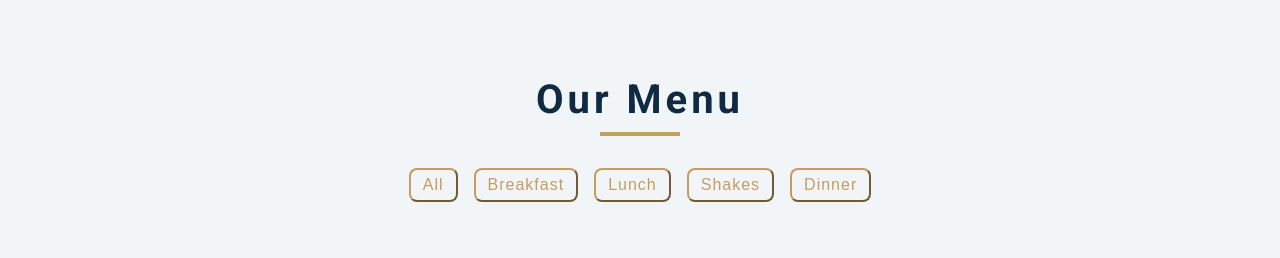
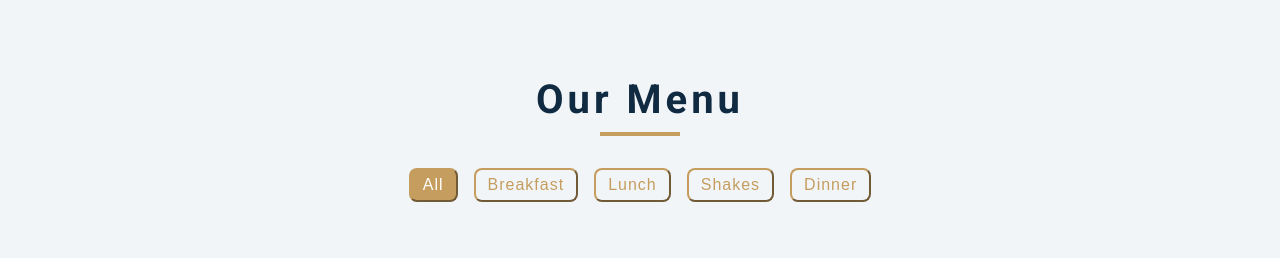
Before and after one commit to FFEDSerj/filteredMenuProject, a plain HTML site: page index.html in a window 1280 px wide. Both pictures are taken after a click on the button "All". Shown: the top 258 px of the page. Drawn offline with nearby package versions, Linux system fonts and the light colour scheme.

Commit message:
good night

```diff
--- a/app.js
+++ b/app.js
@@ -3,9 +3,9 @@ import menu from './menu.js'
 const Jay = 'Hello my dear friend!';
 
 document.addEventListener('DOMContentLoaded', () => {
-  getMenuTemplate(menu)
-  displayButtons()
-})
+  getMenuTemplate(menu);
+  displayButtons();
+});
 
 const menuBody = document.querySelector('.menu__section-center');
 
@@ -39,23 +39,30 @@ const displayFilteredMenu = (arr, action) => {
 
 const filterContainer = document.querySelector('.menu__btn-container');
 
-filterContainer.addEventListener('click', (e) => {
-  if (e.target.classList.contains('menu__filter-btn')) {
-    const filter = e.target.dataset.filter;
-    displayFilteredMenu(menu, filter);
-  }
-})
-
 function displayButtons() {
   const categoryButtons = menu
     .reduce((acc, { category }) => {
       if (!acc.includes(category)) acc.push(category)
       return acc
     }, ['all'])
-    .map(category =>
-      `<button type="button" class="menu__filter-btn" data-filter="${category}">${category}</button>`
-    )
+    .map(category => {
+      if (category === 'all') {
+        return `<button type="button" class="menu__filter-btn active" data-filter="${category}">${category}</button>`
+      }
+      return `<button type="button" class="menu__filter-btn" data-filter="${category}">${category}</button>`
+    })
     .join('');
 
   filterContainer.innerHTML = categoryButtons;
 }
+
+
+filterContainer.addEventListener('click', (e) => {
+  if (e.target.classList.contains('menu__filter-btn')) {
+    const filter = e.target.dataset.filter;
+    displayFilteredMenu(menu, filter);
+    const buttons = document.querySelectorAll('.menu__filter-btn');
+    buttons.forEach(btn => btn.classList.remove('active'));
+    e.target.classList.add('active')
+  }
+})
--- a/styles.css
+++ b/styles.css
@@ -204,6 +204,10 @@ Menu
   cursor: pointer;
   transition: var(--transition);
 }
+.menu__filter-btn.active {
+  background: var(--clr-gold);
+  color: var(--clr-white);
+}
 .menu__filter-btn:hover {
   background: var(--clr-gold);
   color: var(--clr-white);
```
